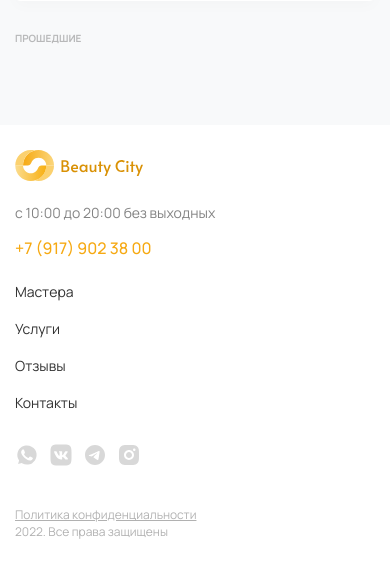
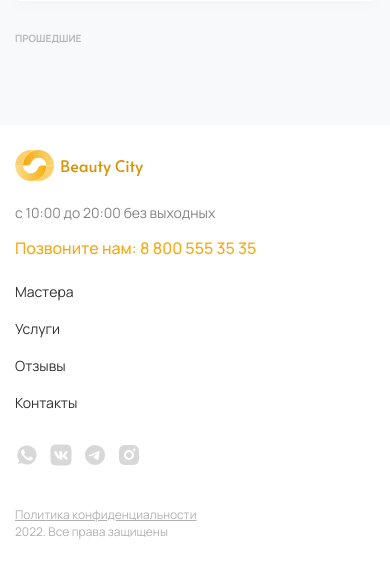
Before and after one commit to MelnikovEI/beauty-city-web, a Django app: page /notes/1/ in a window 390 px wide. Shown: the part 965-1537 px from the top of the page. Run offline with Django 3.2, Linux system fonts and the light colour scheme; data comes from the database, SQL or seed files in the repository; parts of the project's set-up code (start-up, migrations or seed data) failed here and were passed over; some libraries are stand-ins or nearby versions.

Commit message:
Update contact phone number

```diff
--- a/beauty_city/beauty_saloon/templates/include/footer.html
+++ b/beauty_city/beauty_saloon/templates/include/footer.html
@@ -38,7 +38,7 @@
                         </div>
                         <div class="col-md-3">
                             <a href="tel:+79179023800"
-                               class="contacts__info_tel">+7 (917) 902 38 00</a>
+                               class="contacts__info_tel">Позвоните нам: 8 800 555 35 35</a>
                         </div>
                     </div>
                     <div class="row">
--- a/beauty_city/beauty_saloon/templates/include/header.html
+++ b/beauty_city/beauty_saloon/templates/include/header.html
@@ -33,10 +33,6 @@
                 </div>
                 <div class="col-2 col-md-2 col-lg-3">
                     <div class="header__block">
-                        <a href="tel:+79179023800">
-                            <button class="header__block_btn">Перезвоните мне
-                            </button>
-                        </a>
                         <div class="header__block_auth">
                             <img src="{% static 'img/acc.svg' %}" alt="account"
                                  class="header__account_img">
```
